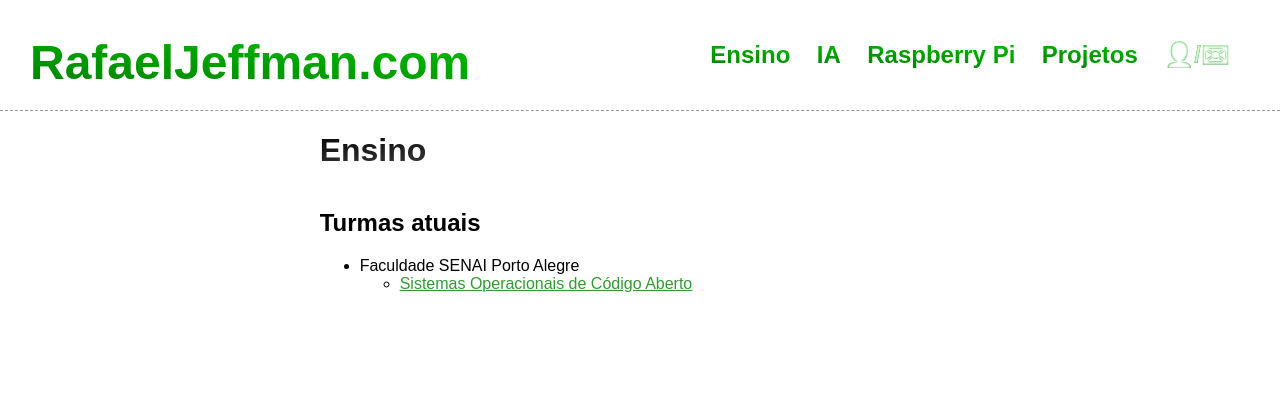
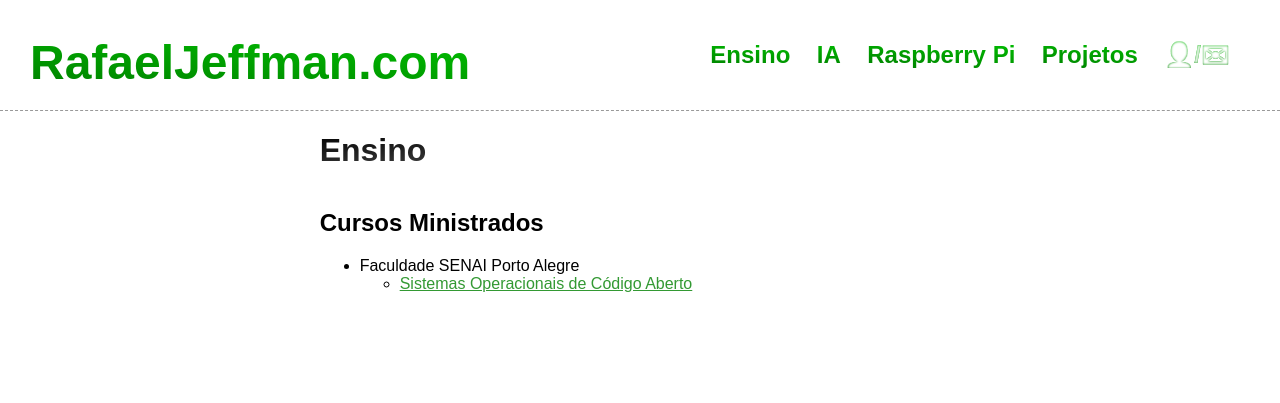
Before and after one commit to rafasgj/rafaeljeffman.com, a Jekyll site: the page built from teaching/index.md, in a window 1280 px wide. Shown: the top 403 px of the page. Built offline with Jekyll 4.4.1, drawn with Linux system fonts in a browser that asks for light colours.

Commit message:
teaching: Better wording for courses.

```diff
--- a/teaching/index.md
+++ b/teaching/index.md
@@ -3,7 +3,7 @@ title: Ensino
 layout: section
 ---
 
-## Turmas atuais
+## Cursos Ministrados
 
 * Faculdade SENAI Porto Alegre
     * [Sistemas Operacionais de Código Aberto](senai/soca)
```
